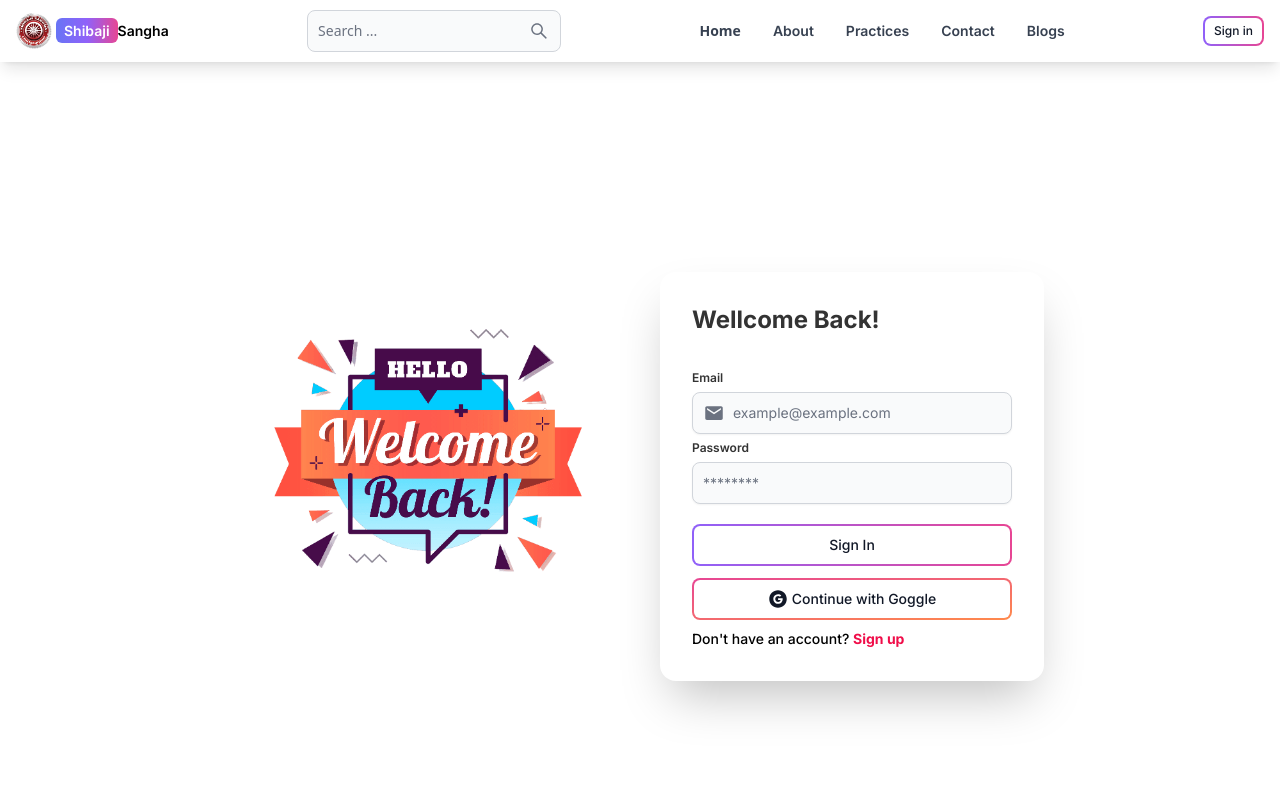
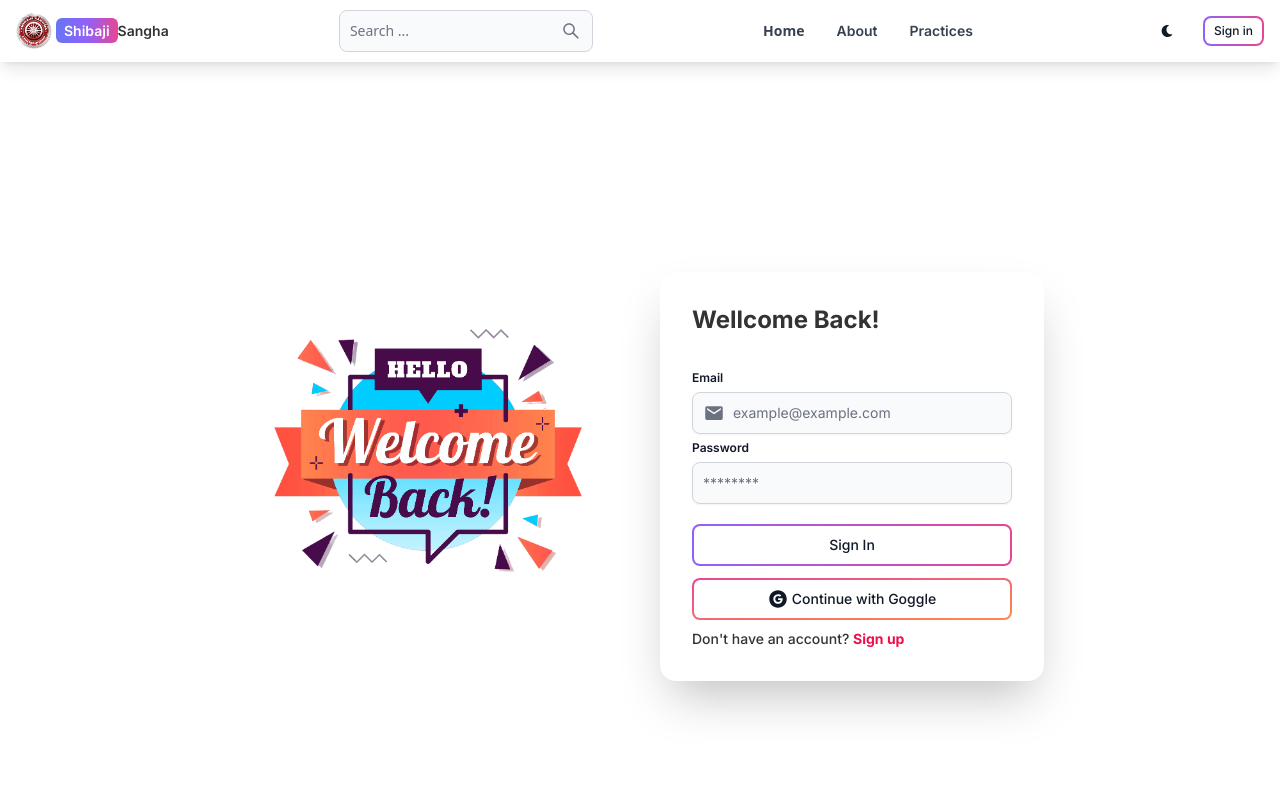
Before and after one commit to subham-rakshit/Shibaji-Club-Website, a React (Vite) app in the folder client/: page /login in a window 1280 px wide. Shown: the top 800 px of the page. Built offline with nearby package versions, Linux system fonts and the light colour scheme; no server answers.

Commit message:
Add Dark mode functionality

```diff
--- a/client/src/components/Header.jsx
+++ b/client/src/components/Header.jsx
@@ -1,12 +1,16 @@
 import { Link, useLocation } from "react-router-dom";
 import { Button, Navbar, TextInput, Avatar, Dropdown } from "flowbite-react";
 import { AiOutlineSearch } from "react-icons/ai";
-import { useSelector } from "react-redux";
+import { useSelector, useDispatch } from "react-redux";
+import { toggleTheme } from "../redux-slice/themeSlice";
+import { FaMoon, FaSun } from "react-icons/fa";
 
 function Header() {
   const path = useLocation().pathname;
+  const dispatch = useDispatch();
   const currentUserDetails = useSelector((state) => state.user.currentUser);
   console.log("Header: ", currentUserDetails);
+  const { theme } = useSelector((state) => state.theme);
   return (
     <Navbar className="fixed w-full z-10 shadow-lg flex items-center justify-between gap-1">
       <Link to="/" className="flex items-center gap-1">
@@ -43,6 +47,14 @@ function Header() {
       </Button>
 
       <div className="flex items-center gap-3 md:order-2">
+        <Button
+          className="w-12 h-10 hidden sm:inline border-none focus:outline-none focus:ring-0"
+          color="gray"
+          pill
+          onClick={() => dispatch(toggleTheme())}
+        >
+          {theme === "light" ? <FaMoon /> : <FaSun />}
+        </Button>
         {currentUserDetails ? (
           <Dropdown
             label={
@@ -96,7 +108,7 @@ function Header() {
         )}
 
         <Navbar.Toggle
-          className="w-10 h-8 flex justify-center items-center"
+          className="w-10 h-8 flex justify-center items-center focus:ring-0 focus:outline-none"
           color="gray"
         />
       </div>
@@ -123,7 +135,7 @@ function Header() {
             Practices
           </Link>
         </Navbar.Link>
-        <Navbar.Link active={path === "/contact-us"} as={"div"}>
+        {/* <Navbar.Link active={path === "/contact-us"} as={"div"}>
           <Link
             to="/contact-us"
             className="text-xs lg:text-sm font-[Inter] font-semibold"
@@ -138,7 +150,7 @@ function Header() {
           >
             Blogs
           </Link>
-        </Navbar.Link>
+        </Navbar.Link> */}
       </Navbar.Collapse>
     </Navbar>
   );
--- a/client/src/components/Input.jsx
+++ b/client/src/components/Input.jsx
@@ -13,7 +13,7 @@ const Input = forwardRef(function Input(
         <Label
           htmlFor={id}
           value={labelText}
-          className="text-[#333] font-semibold font-[Inter] text-xs"
+          className="font-semibold font-[Inter] text-xs"
         />
       </div>
       <TextInput
--- /dev/null
+++ b/client/src/components/ThemeProvider.jsx
@@ -0,0 +1,15 @@
+import React from "react";
+import { useSelector } from "react-redux";
+
+function ThemeProvider({ children }) {
+  const { theme } = useSelector((state) => state.theme);
+  return (
+    <div className={theme}>
+      <div className="bg-white text-[#333] dark:text-gray-200 dark:bg-[rgb(16,23,42)]">
+        {children}
+      </div>
+    </div>
+  );
+}
+
+export default ThemeProvider;
--- a/client/src/main.jsx
+++ b/client/src/main.jsx
@@ -4,13 +4,16 @@ import App from "./App.jsx";
 import { Provider } from "react-redux";
 import { store, persistor } from "./redux-store/store.js";
 import { PersistGate } from "redux-persist/integration/react";
+import ThemeProvider from "./components/ThemeProvider.jsx";
 
 import "./index.css";
 
 ReactDOM.createRoot(document.getElementById("root")).render(
   <PersistGate persistor={persistor}>
     <Provider store={store}>
-      <App />
+      <ThemeProvider>
+        <App />
+      </ThemeProvider>
     </Provider>
   </PersistGate>
 );
--- a/client/src/pages/Home.jsx
+++ b/client/src/pages/Home.jsx
@@ -3,9 +3,7 @@ import React from "react";
 
 const Home = () => {
   return (
-    <div className="text-red-500 min-h-screen bg-red-300 mt-[65px] lg:mt-[76px]">
-      Home
-    </div>
+    <div className="text-red-500 min-h-screen mt-[65px] lg:mt-[76px]">Home</div>
   );
 };
 
--- a/client/src/pages/Login.jsx
+++ b/client/src/pages/Login.jsx
@@ -91,12 +91,12 @@ function Login() {
       {/* Desktop Image */}
 
       {/* Form Content */}
-      <div className="lg:p-8 lg:rounded-2xl lg:shadow-2xl w-full max-w-sm">
+      <div className="lg:p-8 lg:rounded-2xl lg:shadow-2xl dark:shadow-xl dark:shadow-[#374151] w-full max-w-sm">
         {/* Form Header */}
         <div className="w-full max-w-xl flex items-center justify-between mb-2 md:mb-5">
           {/* Form header Left */}
           <div className="flex flex-col justify-center">
-            <h1 className="text-[#333] font-bold font-[Inter] text-xl md:text-2xl mb-2">
+            <h1 className="font-bold font-[Inter] text-xl md:text-2xl mb-2">
               Wellcome Back!
             </h1>
           </div>
--- a/client/src/pages/Register.jsx
+++ b/client/src/pages/Register.jsx
@@ -99,15 +99,13 @@ function Register() {
       {/* Desktop Image */}
 
       {/* Form Content */}
-      <div className="lg:p-8 lg:rounded-2xl lg:shadow-2xl w-full max-w-sm">
+      <div className="lg:p-8 lg:rounded-2xl lg:shadow-2xl dark:shadow-xl dark:shadow-[#374151] w-full max-w-sm">
         {/* Form Header */}
         <div className="w-full max-w-xl flex items-center justify-between mb-2 lg:mb-5">
           {/* Form header Left */}
 
           <div className="flex flex-col justify-center">
-            <h1 className="text-[#333] font-bold text-xl md:text-2xl mb-2">
-              Let's Start!
-            </h1>
+            <h1 className="font-bold text-xl md:text-2xl mb-2">Let's Start!</h1>
           </div>
 
           {/* Form header Left */}
@@ -165,7 +163,7 @@ function Register() {
                 <Label
                   htmlFor="category"
                   value="Category"
-                  className="text-[#333] font-semibold text-xs"
+                  className="font-semibold text-xs"
                 />
               </div>
               <Select
@@ -196,7 +194,7 @@ function Register() {
             )}
           </Button>
           <OAuth />
-          <p className="text-[#333] font-[500] text-[14px] mt-2">
+          <p className="font-[500] text-[14px] mt-2">
             Have an account?{" "}
             <Link to="/login" className="text-[#f00d49] font-bold pl-1">
               Sign in
--- /dev/null
+++ b/client/src/redux-slice/themeSlice.js
@@ -0,0 +1,19 @@
+import { createSlice } from "@reduxjs/toolkit";
+
+const initialState = {
+  theme: "light",
+};
+
+const themeSlice = createSlice({
+  name: "theme",
+  initialState,
+  reducers: {
+    toggleTheme: (state) => {
+      state.theme = state.theme === "light" ? "dark" : "light";
+    },
+  },
+});
+
+export const { toggleTheme } = themeSlice.actions;
+
+export default themeSlice.reducer;
--- a/client/src/redux-store/store.js
+++ b/client/src/redux-store/store.js
@@ -1,11 +1,13 @@
 import { configureStore, combineReducers } from "@reduxjs/toolkit";
 import userReducer from "../redux-slice/userSlice";
+import themeReducer from "../redux-slice/themeSlice";
 import { persistReducer, persistStore } from "redux-persist";
 import storage from "redux-persist/lib/storage";
 
 // Step1:
 const rootReducer = combineReducers({
   user: userReducer,
+  theme: themeReducer,
 });
 
 // Step3:
```
